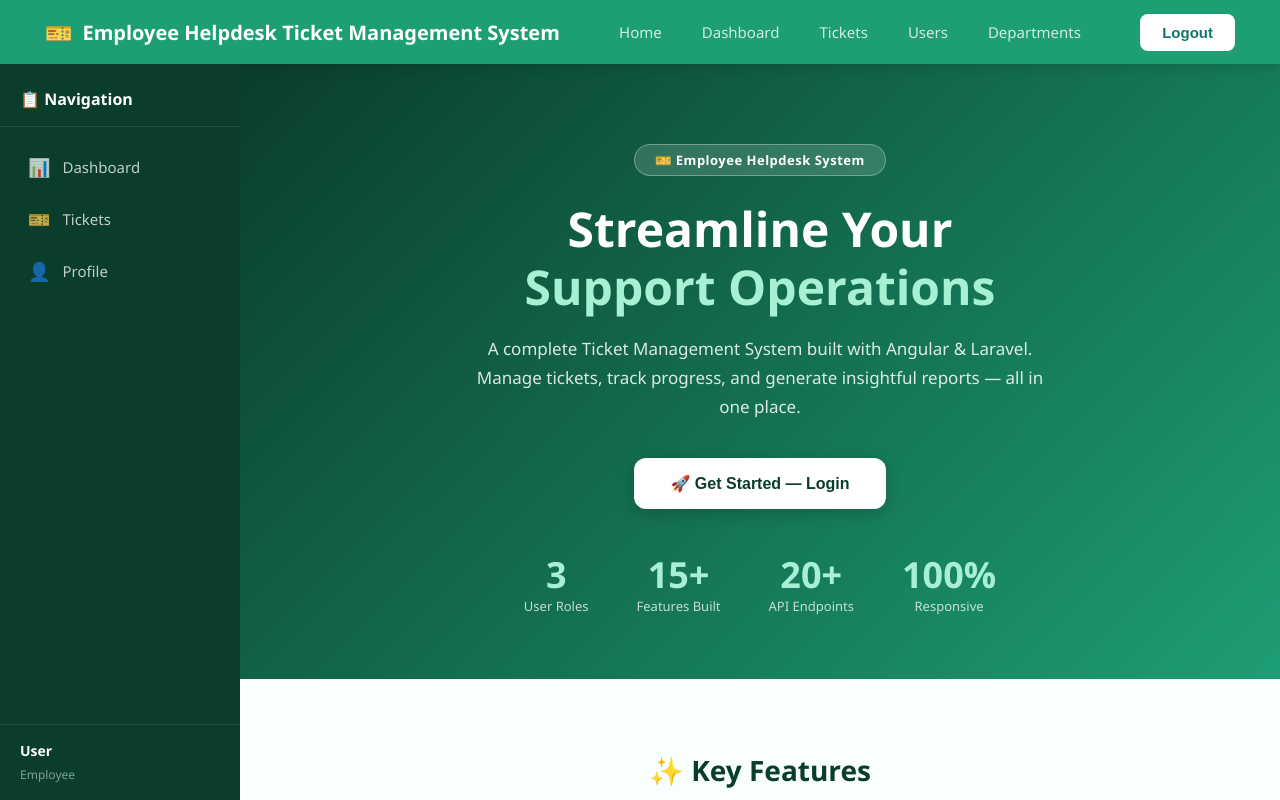
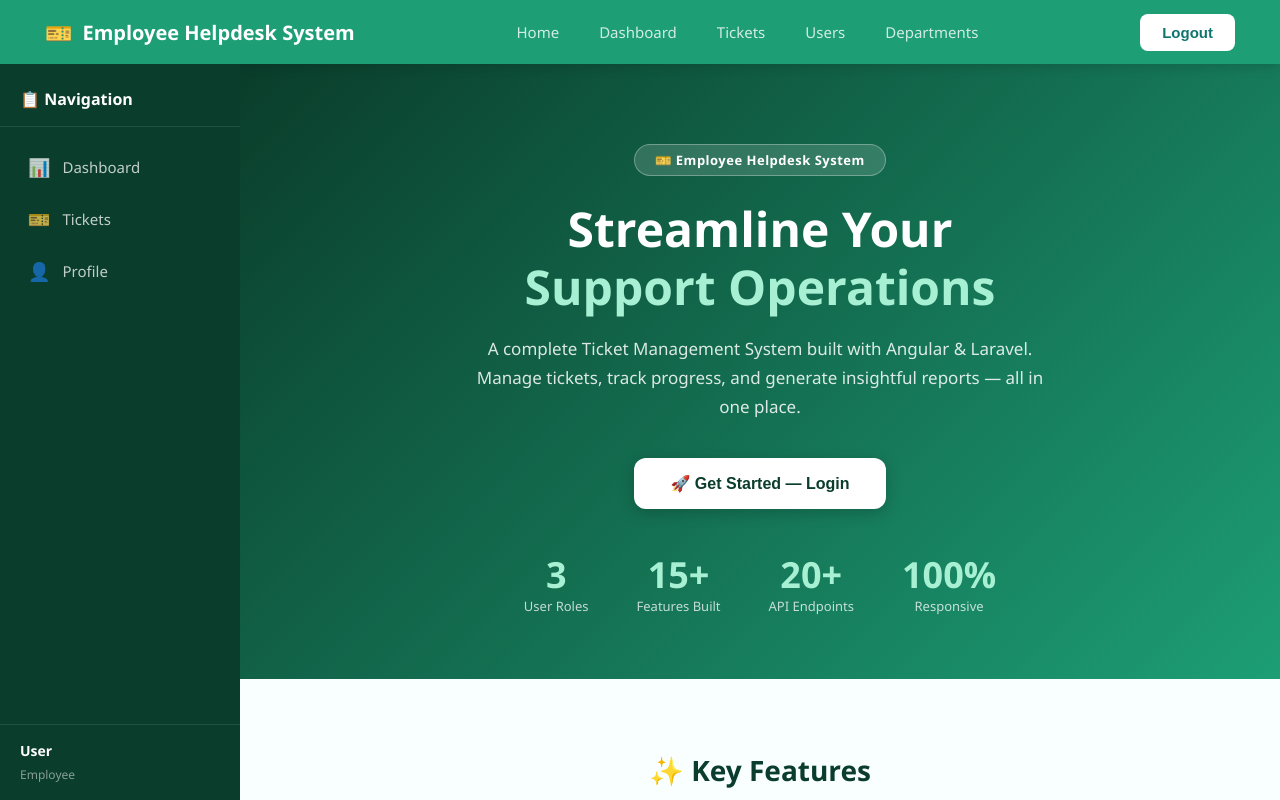
Before and after one commit to Harshitagupta2005/Internship-Frontened-project, an Angular app in the folder internship-frontend/: page / in a window 1280 px wide. Built offline with nearby package versions, Linux system fonts and the light colour scheme.

Commit message:
update footer and header

```diff
--- a/internship-frontend/src/app/footer/footer.component.html
+++ b/internship-frontend/src/app/footer/footer.component.html
@@ -1,6 +1,6 @@
 <footer class="footer">
   <div class="footer-inner">
-    <span class="footer-name">🎫 Employee Helpdesk Ticket Management System </span>
+    <span class="footer-name">🎫 Employee Helpdesk System </span>
     <span class="footer-sep">|</span>
     <span>© {{ currentYear }} </span>
     <span class="footer-sep">|</span>
--- a/internship-frontend/src/app/header/header.component.html
+++ b/internship-frontend/src/app/header/header.component.html
@@ -3,7 +3,7 @@
 
   <a routerLink="/home" class="logo" (click)="closeMenu()">
       <span class="logo-icon">🎫</span>
-      <span class="logo-text"> Employee Helpdesk Ticket Management System </span>
+      <span class="logo-text"> Employee Helpdesk System </span>
     </a>
 
     <nav class="desktop-nav">
```
